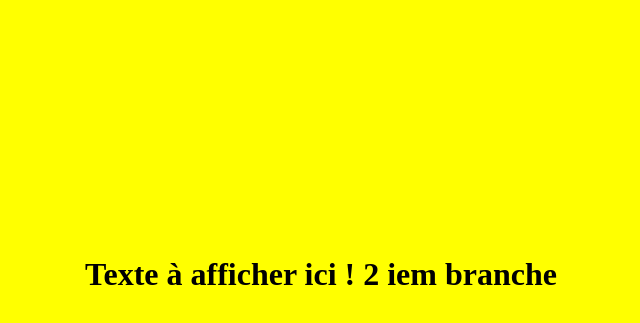
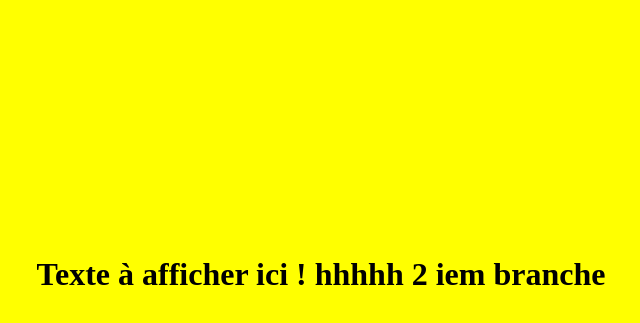
Before and after one commit to hsinelghoul/gitrepos1, a plain HTML site: page index.html in a window 1280 px wide. Shown: the part 5-328 px from the top of the page, without its empty margins (319-959 px from the left). Drawn offline with Linux system fonts and the light colour scheme.

Commit message:
Update index.html

```diff
--- a/index.html
+++ b/index.html
@@ -1,4 +1,4 @@
 <html><body style="background-color:yellow">
-<h1 style="padding-top:20%; padding-botton:20%; text-align:center">Texte à afficher ici !
+<h1 style="padding-top:20%; padding-botton:20%; text-align:center">Texte à afficher ici ! hhhhh
 
 2 iem branche</body></html>
```
